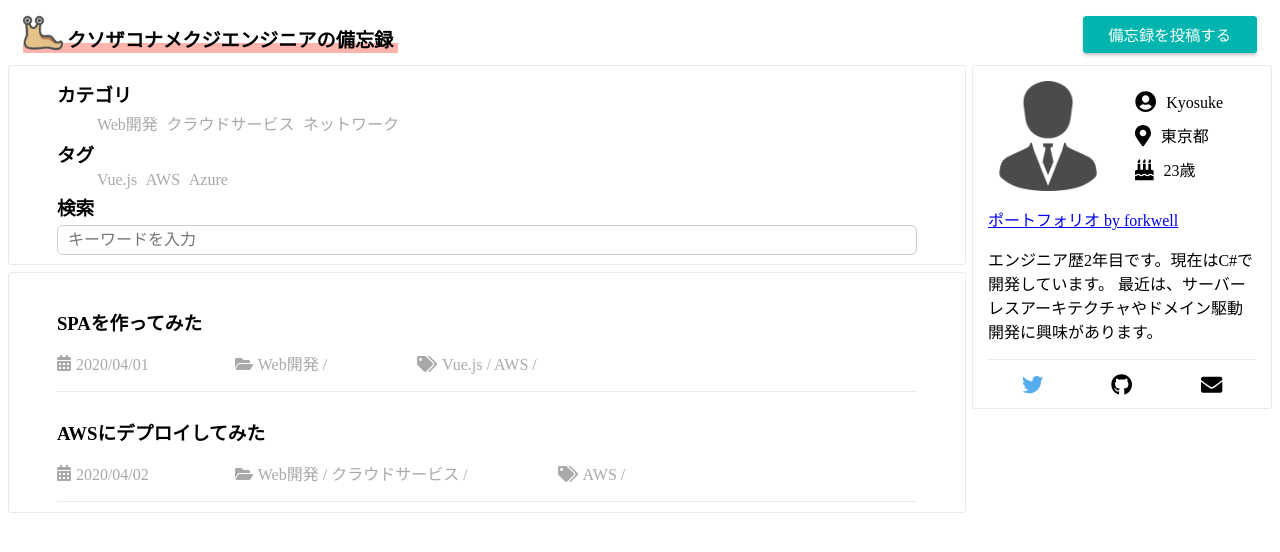
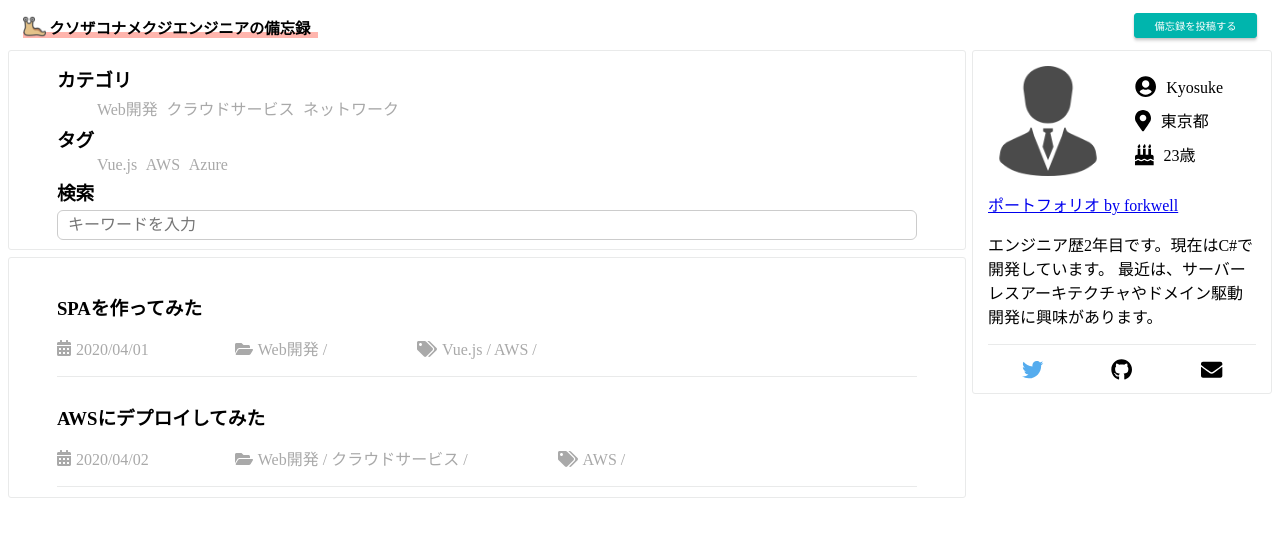
Before and after one commit to AwataKyosuke/my_histroy, a Vue app: page / in a window 1280 px wide. Shown: the top 552 px of the page. Built offline with nearby package versions, Linux system fonts and the light colour scheme; what vue-js-modal would draw is missing.

Commit message:
UPDATE:画面サイズによって要素の大きさが可変となるよう修正

```diff
--- a/src/components/atoms/Button.vue
+++ b/src/components/atoms/Button.vue
@@ -18,8 +18,8 @@ export default {
 
 .button {
   display: inline-block;
-  padding: 0.4em 1.6em;
-  font-size: 0.8em;
+  padding: 0.5vh 1.5vw;
+  font-size: 0.8vw;
   color: #fff;
   text-decoration: none;
   user-select: none;
--- a/src/components/molecules/Header.vue
+++ b/src/components/molecules/Header.vue
@@ -5,13 +5,11 @@
 
       <div class="header-inner">
 
-        <div class="header-title">
-          <div class="logo-box">
-            <router-link :to="{name: 'Home'}" class="home-link">
-              <img src="@/assets/namekuji.png" class="logo" />
-            </router-link>
-          </div>
-          クソザコナメクジエンジニアの備忘録
+        <div class="logo-and-title-box">
+          <router-link :to="{name: 'Home'}" class="logo-box">
+            <img src="@/assets/namekuji.png" class="logo" />
+          </router-link>
+          <p class="title">クソザコナメクジエンジニアの備忘録</p>
         </div>
 
         <div class="new-article-button-box">
@@ -60,22 +58,32 @@ export default {
 }
 
 .logo-box {
-  height: 40px;
-  width: 40px;
+  display: block;
+  width: 1.8vw;
   margin: 0 1% 0 0;
 }
 
-.logo {
-  height: 40px;
-  width: 40px;
+.title {
+  font-size: 1.2vw;
+  margin: 0;
 }
 
-.header-title {
+.logo {
+  vertical-align: bottom;
+  height: 100%;
+  width: 100%;
+}
+
+.logo-and-title-box {
   display: flex;
   align-items: flex-end;
-  width: 375px;
+  width: 23vw;
   font-weight: bold;
   background: linear-gradient(transparent 75%, #ffb5ad 75%);
 }
 
+.new-article-button-box {
+  align-self: center;
+}
+
 </style>
```
